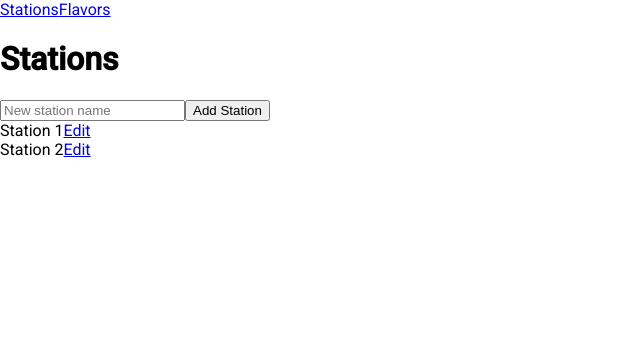
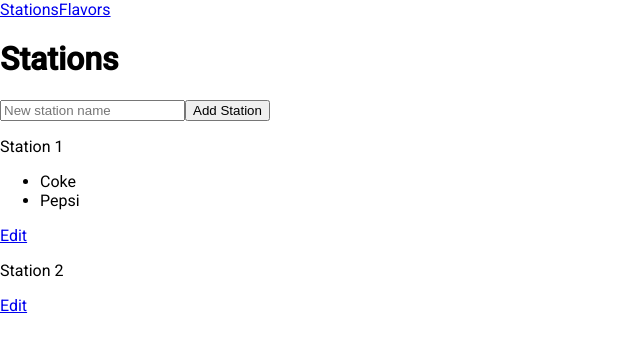
Before and after one commit to mpedersen15/soda-rack, a React (Create React App) app: page / in a window 1280 px wide. Shown: the top 352 px of the page, without its empty margins (0-640 px from the left). Built offline with nearby package versions, Linux system fonts and the light colour scheme.

Commit message:
added ability to add sodas to stations

```diff
--- a/src/actions/index.js
+++ b/src/actions/index.js
@@ -17,8 +17,9 @@ export function addStation(station) {
 }
 
 export function updateStation(stationId, flavorId) {
+    console.log('Updating station', stationId, ' with ', flavorId);
     return {
-        type: ADD_STATION,
+        type: UPDATE_STATION,
         stationId,
         flavorId
     };
--- a/src/components/EditStation/EditStation.js
+++ b/src/components/EditStation/EditStation.js
@@ -1,14 +1,60 @@
 import React, { Component } from 'react';
+import { connect } from 'react-redux';
+import { updateStation } from '../../actions';
 
 class EditStation extends Component {
+
+    /* addMountainDew() {
+        const { dispatch } = this.props;
+
+        dispatch(updateStation(this.props.station.id, 3));
+    } */
+
+    handleAdd(flavor) {
+        const { dispatch } = this.props;
+
+        dispatch(updateStation(this.props.station.id, flavor.id));
+    }
+
     render() {
-        console.log(this.props);
+        console.log('Edit Station', this.props);
+        const { station, unavailableFlavors } = this.props;
+
+        const renderAvailableFlavors = () => {
+            console.log('station flavors', station.flavors);
+            return station.flavors.map((flavor, i) => (<li key={i}>{flavor.name} </li>));
+        }
+
+        const renderUnavailableFlavors = () => {
+            return unavailableFlavors.map((flavor, i) => (<li key={i}>{flavor.name} <button onClick={() => this.handleAdd(flavor)}>Add</button></li>));
+        }
+
         return (
             <div>
-                Editting station: {this.props.match.params.id}
+                Editting station: {station.name}
+                <p>Sodas available at this station:</p>
+                <ul>
+                    {renderAvailableFlavors()}
+                </ul>
+
+                <p>Sodas NOT available at this station:</p>
+                <ul>
+                    {renderUnavailableFlavors()}
+                </ul>
             </div>
         );
     }
 }
 
-export default EditStation;
+const mapStateToProps = (state, ownProps) =>{
+    const unpopulatedStation = state.stations.find(station => station.id === parseInt(ownProps.match.params.id, 10));
+    return {
+        station: {
+            ...unpopulatedStation,
+            flavors: unpopulatedStation.flavors.map(flavorId => state.flavors.find(f => f.id === flavorId))
+        },
+        unavailableFlavors: state.flavors.filter(flavor => unpopulatedStation.flavors.indexOf(flavor.id) === -1)
+    };
+};
+
+export default connect(mapStateToProps)(EditStation);
--- a/src/components/Station/Station.js
+++ b/src/components/Station/Station.js
@@ -6,9 +6,22 @@ class Station extends Component {
         console.log('Trying to edit station with id: ', this.props.station.id);
     }
     render() {
+        const renderFlavors = () => {
+            const { flavors } = this.props.station;
+            if (flavors.length) {
+                return flavors.map((flavor, index) => {
+                    return <li key={index}>{flavor.name}</li>
+                });
+            }
+
+        }
+
         return (
             <div>
-               {this.props.station.name}
+               <p>{this.props.station.name}</p>
+               <ul>
+                   {renderFlavors()}
+               </ul>
                <Link to={`/stations/edit/${this.props.station.id}`}>Edit</Link>
             </div>
         );
--- a/src/components/StationList/StationList.js
+++ b/src/components/StationList/StationList.js
@@ -20,7 +20,7 @@ class StationList extends Component {
         }
     }
     render() {
-
+        console.log('Props: ', this.props);
         const renderStations = () => {
             return this.props.stations.map(item => (<Station key={item.id} station={item}/>))
         };
@@ -41,8 +41,20 @@ class StationList extends Component {
 
 
 const mapStateToProps = (state) => {
+    console.log(state);
     return {
-        stations: state.stations
+        stations: state.stations.map(station => {
+            return {
+                ...station,
+                flavors: station.flavors.map(flavor => {
+                    console.log('Flavor to map', flavor);
+                    const fullFlavor = state.flavors.find(f => f.id === flavor);
+                    console.log('Full Flavor', fullFlavor);
+                    console.log('Full Flavor name', fullFlavor.name);
+                    return fullFlavor;
+                })
+            }
+        })
     }
 };
 
--- a/src/reducers/index.js
+++ b/src/reducers/index.js
@@ -9,17 +9,23 @@ const initialFlavors = [
     {
         id: 2,
         name: 'Pepsi'
+    },
+    {
+        id: 3,
+        name: 'Mountain Dew'
     }
 ];
 
 const initialStations = [
     {
         id: 1,
-        name: 'Station 1'
+        name: 'Station 1',
+        flavors: [1, 2]
     },
     {
         id: 2,
-        name: 'Station 2'
+        name: 'Station 2',
+        flavors: []
     }
 ]
 
@@ -33,19 +39,24 @@ const flavorsReducer = (state = initialFlavors, action) => {
 }
 
 const stationsReducer = (state = initialStations, action) => {
+    console.log('in stations reducer', action);
     switch(action.type) {
         case ADD_STATION:
             return [...state, action.station];
         case UPDATE_STATION:
-            return  state.map((station, index) => {
-                    if (index === action.index) {
+            console.log('In update station', action);
+            const newStations = state.map((station, index) => {
+                if (station.id === action.stationId) {
                     return {
                         ...station,
-                            flavors: [...station.flavors, action.flavor]
+                        flavors: [...station.flavors, action.flavorId]
                     };
                 }
                 return station;
             });
+
+            console.log('New Stations', newStations);
+            return newStations;
         default:
             return state;
     }
```
Lines whose indentation alone changed are shown as unchanged.
